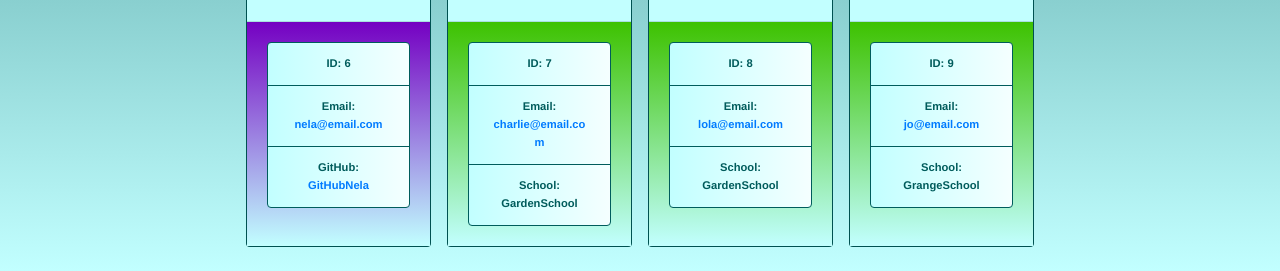
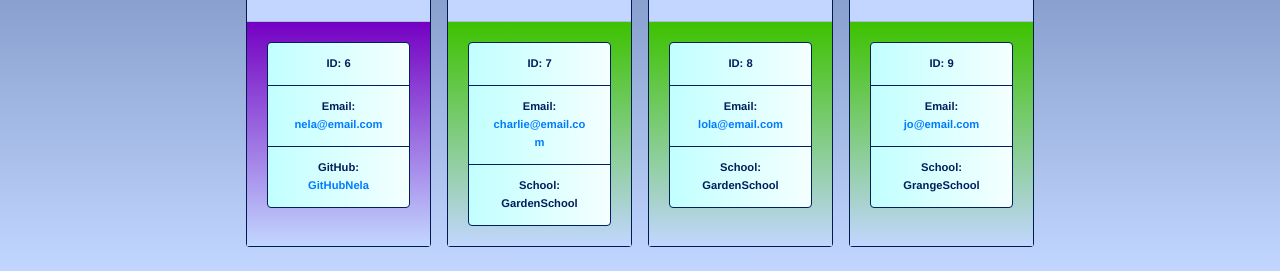
Before and after one commit to designs-by-kate/Team-Profile-Generator, a website: page starter/output/team.html in a window 1280 px wide. Shown: the part 656-927 px from the top of the page. Drawn offline with nearby package versions, Linux system fonts and the light colour scheme.

Commit message:
adjusted CSS file

```diff
--- a/starter/assets/style.css
+++ b/starter/assets/style.css
@@ -1,10 +1,7 @@
 :root {
-    --color-base-hue: 180;
-    --color-contrast-hue: 360;
+    --color-base-hue: 220;
     --color-bg-dark: hsl(var(--color-base-hue), 100%, 18%);
     --color-bg-light: hsl(var(--color-base-hue), 100%, 88%);
-    --color-contrast-dark: hsl(var(--color-contrast-hue), 100%, 18%);
-    --color-contrast-light: hsl(var(--color-contrast-hue), 100%, 88%);
 }
 
 body{
@@ -19,6 +16,7 @@ h1, h2, h3, h4, h5, h6 {
     font-weight: bold;
     margin-bottom: 10px;
 }
+
 h1 {
     font-size: 4em;
 }
@@ -26,9 +24,11 @@ h1 {
 h2 {
     font-size: 1.5em;
 }
+
 h3 {
     font-size: 1em;
 }
+
 li{
     font-size: 0.7em;
     font-weight: bold;
@@ -68,7 +68,7 @@ li{
 }
 
 .engineerIcon, .engineerTitle{
-        color: hsl(276, 100%, 38%);
+    color: hsl(276, 100%, 38%);
 }
 
 .internIcon, .internTitle{
```
